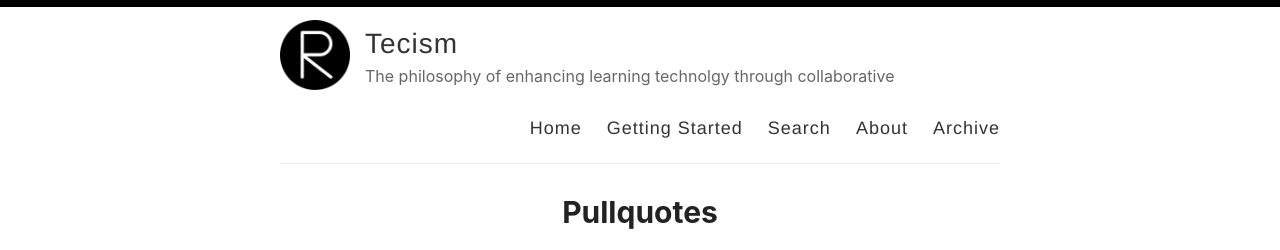
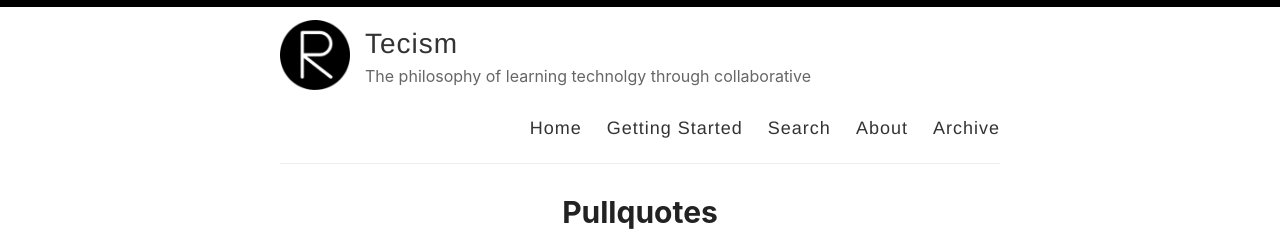
Before and after one commit to tecism/tecism.github.io, a Jekyll site: the page built from index.html, in a window 1280 px wide and 900 px high. Shown: the top 250 px of the window. Built offline with Jekyll 4.4.1, drawn with Linux system fonts in a browser that asks for light colours; the list of posts is cut into pages by our own code.

Commit message:
Update _config.yml

```diff
--- a/_config.yml
+++ b/_config.yml
@@ -9,7 +9,7 @@ name: Tecism
 author: epiclau
 
 # Short bio or description (displayed in the header)
-description: The philosophy of enhancing learning technolgy through collaborative
+description: The philosophy of learning technolgy through collaborative
 
 # URL of your avatar or profile pic (you could use your GitHub profile pic)
 avatar: /images/reverie.png
```
